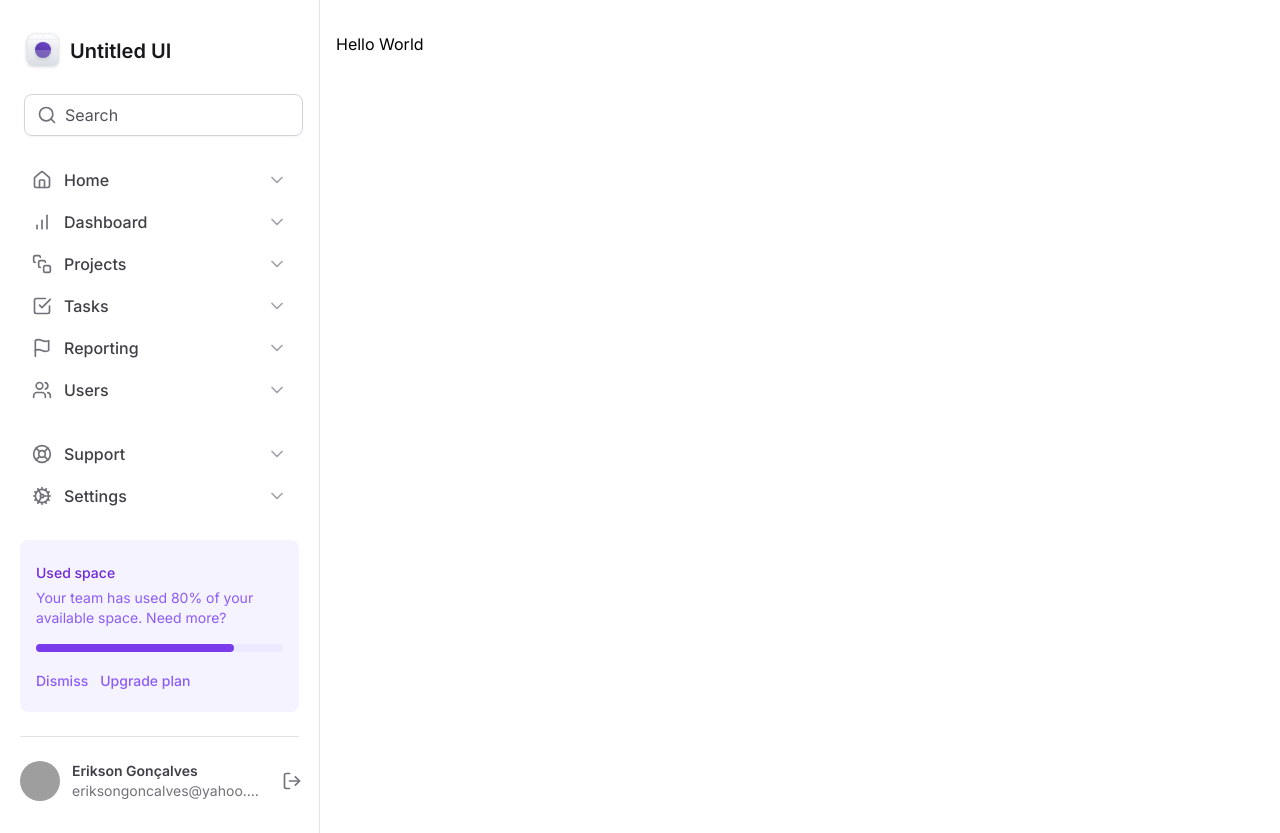
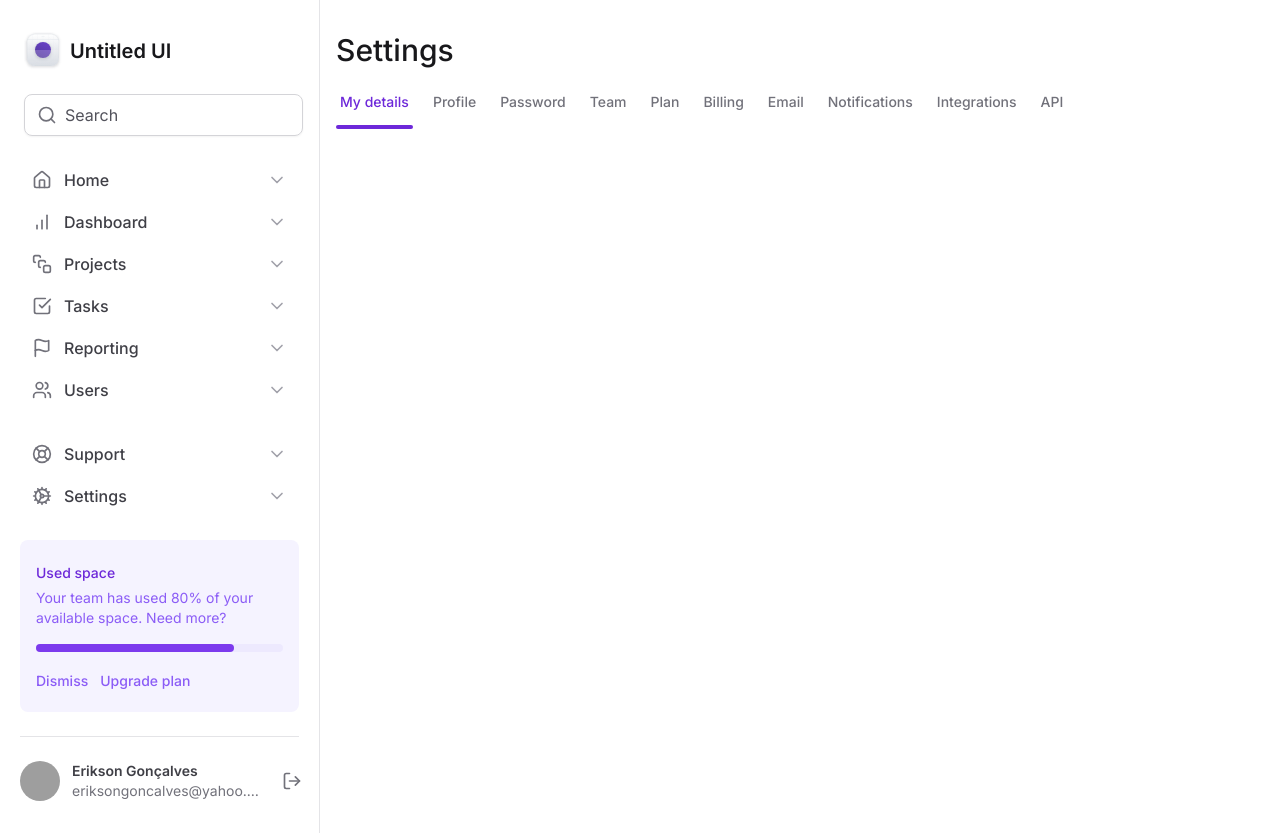
Before and after one commit to eriksongoncalves/rocketseat-tailwind-next, a Next.js app: page / in a window 1280 px wide. Built offline with nearby package versions, Linux system fonts and the light colour scheme; grey boxes are pictures that could not be loaded.

Commit message:
feat: settings tabs

```diff
--- a/package.json
+++ b/package.json
@@ -10,6 +10,8 @@
     "prettier": "prettier --check '*/**/*.{ts,tsx}'"
   },
   "dependencies": {
+    "@radix-ui/react-tabs": "^1.0.4",
+    "framer-motion": "^11.2.10",
     "lucide-react": "^0.395.0",
     "next": "14.2.4",
     "react": "^18",
--- /dev/null
+++ b/src/app/components/SettingsTabs/TabItem.tsx
@@ -0,0 +1,28 @@
+"use-client"
+
+import * as Tabs from "@radix-ui/react-tabs"
+import { motion } from "framer-motion"
+
+type TabItemProps = {
+  value: string
+  title: string
+  isSelected?: boolean
+}
+
+export function TabItem({ value, title, isSelected = false }: TabItemProps) {
+  return (
+    <Tabs.Trigger
+      value={value}
+      className="hover:text-violet-70 relative px-1 pb-4 text-sm font-medium text-zinc-500 data-[state=active]:text-violet-700"
+    >
+      <span className="">{title}</span>
+
+      {isSelected && (
+        <motion.div
+          layoutId="activeTab"
+          className="absolute -bottom-px left-0 right-0 h-1 rounded-lg bg-violet-700"
+        />
+      )}
+    </Tabs.Trigger>
+  )
+}
--- /dev/null
+++ b/src/app/components/SettingsTabs/index.tsx
@@ -0,0 +1,27 @@
+"use client"
+
+import { useState } from "react"
+import * as Tabs from "@radix-ui/react-tabs"
+
+import { TabItem } from "./TabItem"
+
+export function SettingsTabs() {
+  const [currentTab, setCurrentTab] = useState("tab1")
+
+  return (
+    <Tabs.Root value={currentTab} onValueChange={setCurrentTab}>
+      <Tabs.List className="mt-6 flex w-full items-center gap-4 border-zinc-200">
+        <TabItem value="tab1" title="My details" isSelected={currentTab === "tab1"} />
+        <TabItem value="tab2" title="Profile" isSelected={currentTab === "tab2"} />
+        <TabItem value="tab3" title="Password" isSelected={currentTab === "tab3"} />
+        <TabItem value="tab4" title="Team" isSelected={currentTab === "tab4"} />
+        <TabItem value="tab5" title="Plan" isSelected={currentTab === "tab5"} />
+        <TabItem value="tab6" title="Billing" isSelected={currentTab === "tab6"} />
+        <TabItem value="tab7" title="Email" isSelected={currentTab === "tab7"} />
+        <TabItem value="tab8" title="Notifications" isSelected={currentTab === "tab8"} />
+        <TabItem value="tab9" title="Integrations" isSelected={currentTab === "tab9"} />
+        <TabItem value="tab10" title="API" isSelected={currentTab === "tab10"} />
+      </Tabs.List>
+    </Tabs.Root>
+  )
+}
--- a/src/app/layout.tsx
+++ b/src/app/layout.tsx
@@ -16,9 +16,9 @@
   children: React.ReactNode
 }>) {
   return (
-    <html lang="en">
+    <html lang="en" className="antialiased">
       <body className={inter.className}>
-        <div className="grid-cols-app grid min-h-screen">
+        <div className="grid min-h-screen grid-cols-app">
           <Sidebar />
 
           <main className="px-4 pb-12 pt-8">{children}</main>
--- a/src/app/page.tsx
+++ b/src/app/page.tsx
@@ -1,7 +1,11 @@
+import { SettingsTabs } from "@/components/SettingsTabs"
+
 export default function Home() {
   return (
     <div>
-      <h1>Hello World</h1>
+      <h1 className="text-3xl font-medium text-zinc-900">Settings</h1>
+
+      <SettingsTabs />
     </div>
   )
 }
```
Also changed, not shown: 1 other file (tests, documents, lock files or other folders).
